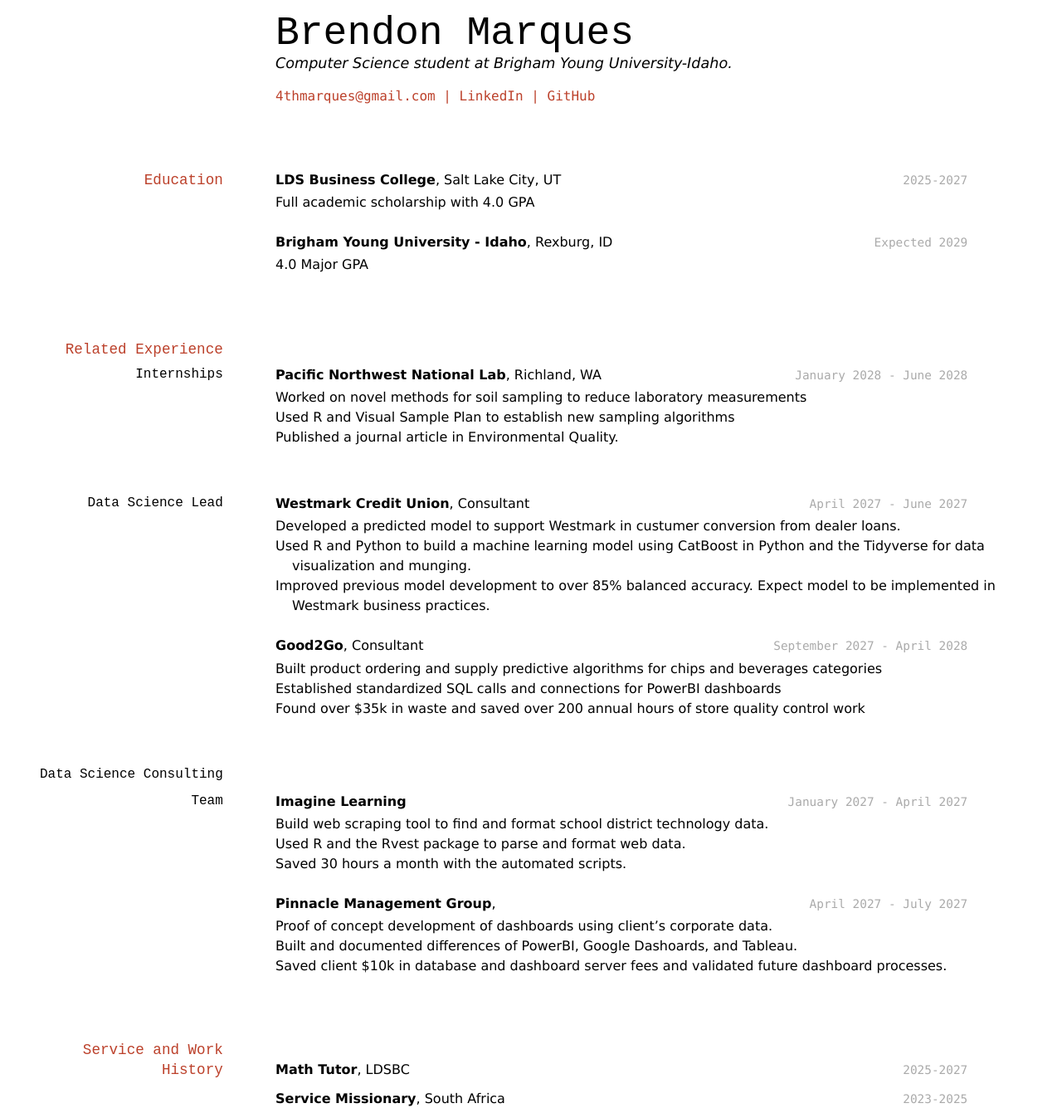
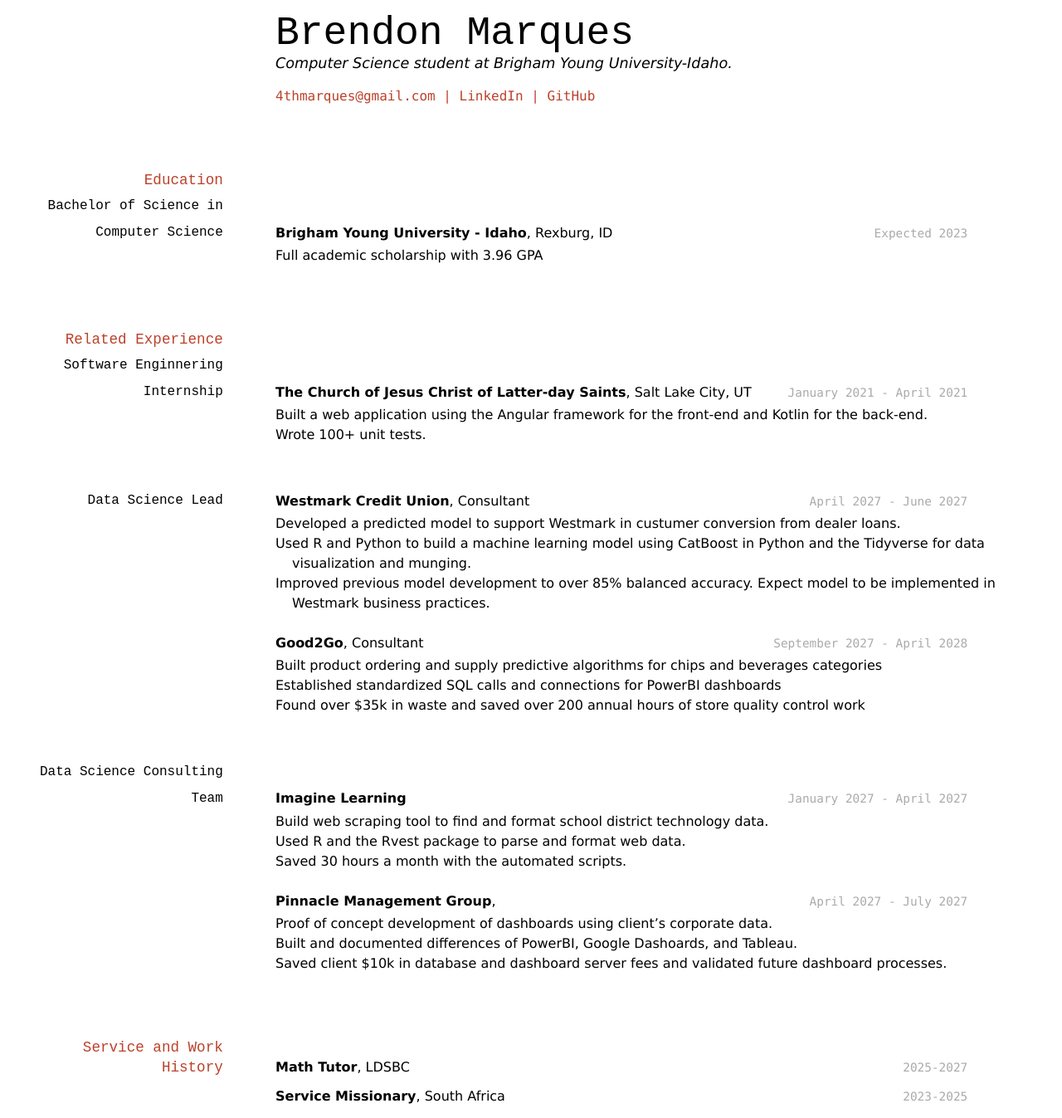
Before and after one commit to byuids-resumes/marquesb_resume, a Jekyll site: the page built from docs/index.md, in a window 1280 px wide. Shown: the whole page at 83% size. Built offline with Jekyll 4.4.1, drawn with Linux system fonts in a browser that asks for light colours.

Commit message:
Changed education and work experience

```diff
--- a/docs/index.md
+++ b/docs/index.md
@@ -13,27 +13,23 @@ Computer Science student at Brigham Young University-Idaho.
 
 ## Education
 
-`2025-2027`
-__LDS Business College__, Salt Lake City, UT
+### Bachelor of Science in Computer Science
 
-- Full academic scholarship with 4.0 GPA
-
-`Expected 2029`
+`Expected 2023`
 __Brigham Young University - Idaho__, Rexburg, ID
 
-- 4.0 Major GPA
+- Full academic scholarship with 3.96 GPA
 
 
 ## Related Experience
 
-### Internships
+### Software Enginnering Internship
 
-`January 2028 - June 2028`
-__Pacific Northwest National Lab__, Richland, WA
+`January 2021 - April 2021`
+__The Church of Jesus Christ of Latter-day Saints__, Salt Lake City, UT
 
-- Worked on novel methods for soil sampling to reduce laboratory measurements
-- Used R and Visual Sample Plan to establish new sampling algorithms
-- Published a journal article in Environmental Quality.
+- Built a web application using the Angular framework for the front-end and Kotlin for the back-end.
+- Wrote 100+ unit tests.
 
 ### Data Science Lead
 
```
